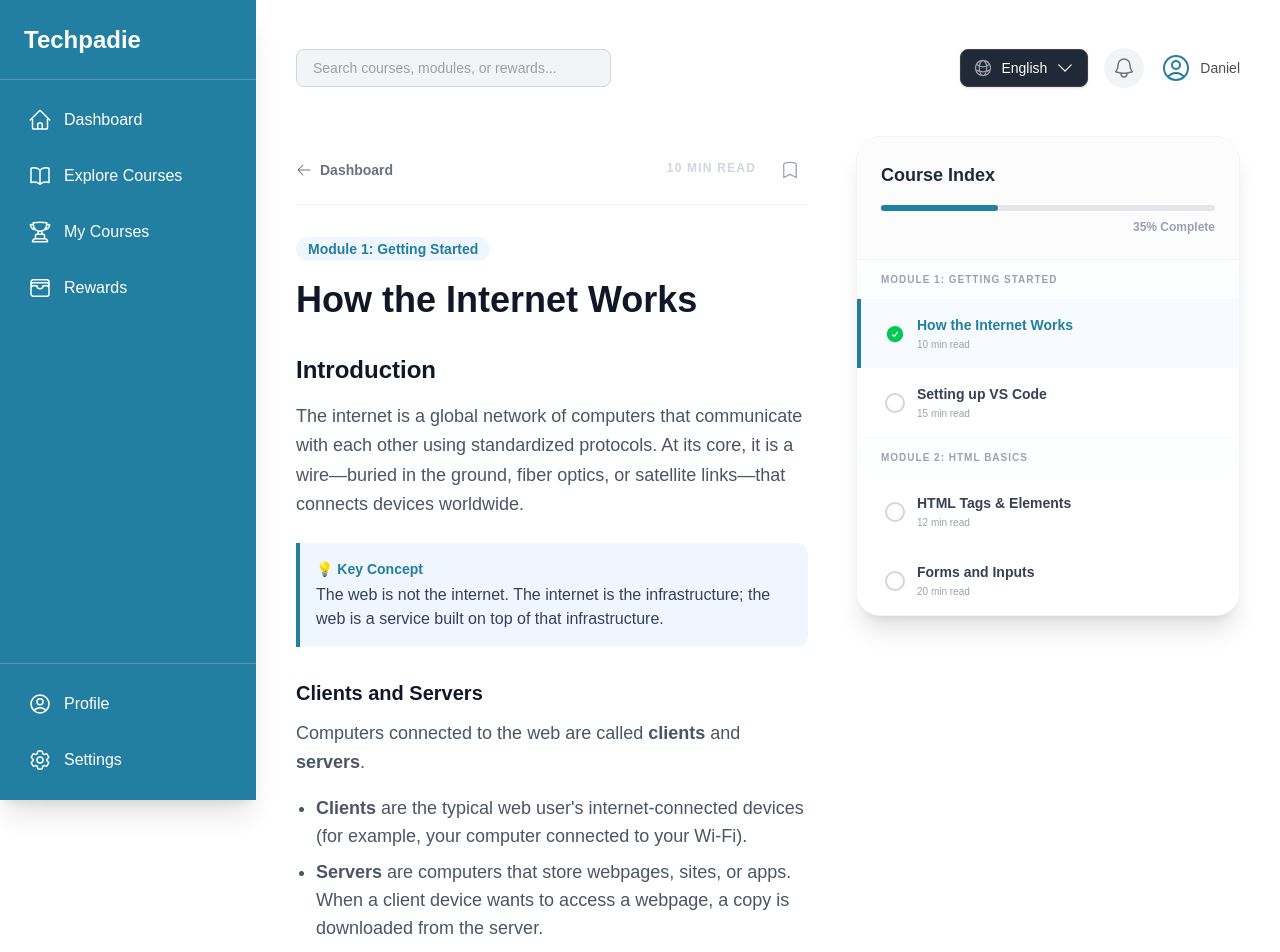
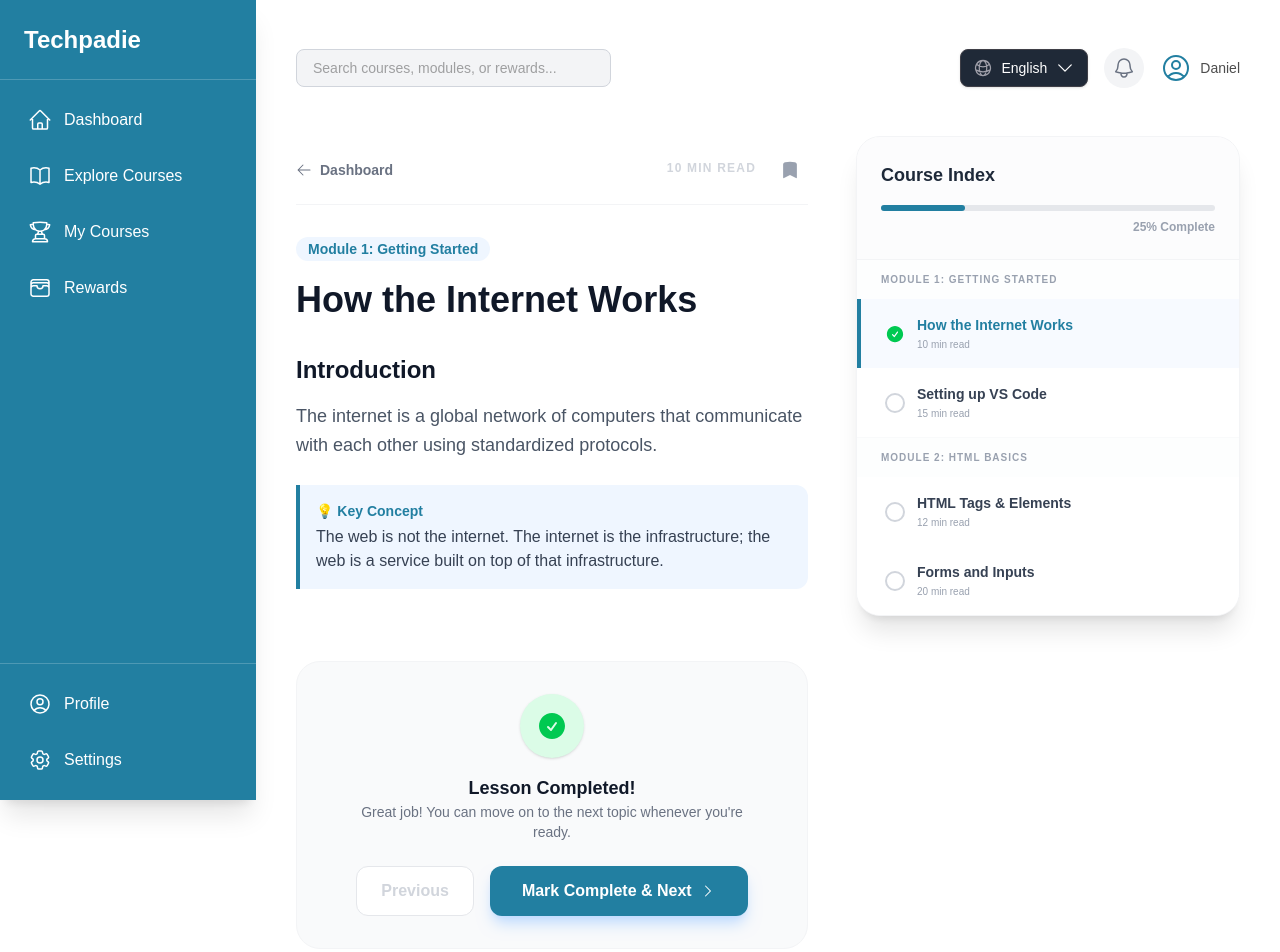
Before and after one commit to TeenGirlsinBlockchain/Techpadie, a Next.js app: page /dashboard/learn/1 in a window 1280 px wide. Shown: the top 952 px of the page. Built offline with nearby package versions, Linux system fonts and the light colour scheme.

Commit message:
made a cool change

```diff
--- a/app/dashboard/learn/[courseId]/page.tsx
+++ b/app/dashboard/learn/[courseId]/page.tsx
@@ -1,21 +1,16 @@
 "use client";
 
-import React, { useState } from 'react';
+import React, { useState, useMemo } from 'react';
 import Link from 'next/link';
 import {
   CheckCircleIcon,
-  ChevronLeftIcon,
   ChevronRightIcon,
-  PlayCircleIcon,
-  BookOpenIcon,
   ArrowLeftIcon,
-  ClipboardDocumentIcon,
-  InformationCircleIcon
+  BookmarkIcon,
+  ClipboardDocumentIcon
 } from '@heroicons/react/24/solid';
-import { ShareIcon, BookmarkIcon } from '@heroicons/react/24/outline';
 
-// --- MOCK DATA: RICH TEXT CONTENT ---
-// In a real app, this would be Markdown or HTML from your database
+// --- MOCK DATA ---
 const COURSE_CONTENT = {
   id: 1,
   title: 'Introduction to Web development',
@@ -31,29 +26,17 @@ const COURSE_CONTENT = {
           duration: '10 min read',
           isCompleted: true,
           type: 'text',
-          // Simulating HTML content
           content: `
             <h2 class="text-2xl font-bold text-gray-900 mb-4">Introduction</h2>
             <p class="mb-6 text-gray-600 leading-relaxed text-lg">
               The internet is a global network of computers that communicate with each other using standardized protocols.
-              At its core, it is a wire—buried in the ground, fiber optics, or satellite links—that connects devices worldwide.
             </p>
-
             <div class="bg-blue-50 border-l-4 border-[#227FA1] p-4 my-6 rounded-r-xl">
               <p class="text-[#227FA1] font-bold text-sm">💡 Key Concept</p>
               <p class="text-gray-700 mt-1">
                 The web is not the internet. The internet is the infrastructure; the web is a service built on top of that infrastructure.
               </p>
             </div>
-
-            <h3 class="text-xl font-bold text-gray-900 mb-3 mt-8">Clients and Servers</h3>
-            <p class="mb-4 text-gray-600 leading-relaxed text-lg">
-              Computers connected to the web are called <strong>clients</strong> and <strong>servers</strong>.
-            </p>
-            <ul class="list-disc pl-5 space-y-2 mb-6 text-gray-600 text-lg">
-              <li><strong>Clients</strong> are the typical web user's internet-connected devices (for example, your computer connected to your Wi-Fi).</li>
-              <li><strong>Servers</strong> are computers that store webpages, sites, or apps. When a client device wants to access a webpage, a copy is downloaded from the server.</li>
-            </ul>
           `
         },
         {
@@ -65,14 +48,9 @@ const COURSE_CONTENT = {
           content: `
              <h2 class="text-2xl font-bold text-gray-900 mb-4">Installation</h2>
              <p class="mb-6 text-gray-600 leading-relaxed text-lg">
-               Visual Studio Code is a lightweight but powerful source code editor which runs on your desktop and is available for Windows, macOS and Linux.
+               Visual Studio Code is a lightweight but powerful source code editor.
              </p>
-
-             <h3 class="text-xl font-bold text-gray-900 mb-3">Your First HTML File</h3>
-             <p class="mb-4 text-gray-600 leading-relaxed text-lg">Create a new file named <code>index.html</code> and paste the following code:</p>
-
-             <div class="mock-code-block"></div>
-          `
+             `
         }
       ]
     },
@@ -80,29 +58,63 @@ const COURSE_CONTENT = {
       id: 2,
       title: 'Module 2: HTML Basics',
       lessons: [
-        { id: 201, title: 'HTML Tags & Elements', duration: '12 min read', isCompleted: false, type: 'text', content: '<p>Content pending...</p>' },
-        { id: 202, title: 'Forms and Inputs', duration: '20 min read', isCompleted: false, type: 'text', content: '<p>Content pending...</p>' },
+        { id: 201, title: 'HTML Tags & Elements', duration: '12 min read', isCompleted: false, type: 'text', content: '<p>HTML stands for HyperText Markup Language...</p>' },
+        { id: 202, title: 'Forms and Inputs', duration: '20 min read', isCompleted: false, type: 'text', content: '<p>Forms are used to collect user input...</p>' },
       ]
     }
   ]
 };
 
 export default function CourseLearnPage({ params }: { params: { courseId: string } }) {
+  // 1. Initialize State
+  // We default to the very first lesson of the first module
   const [activeLesson, setActiveLesson] = useState(COURSE_CONTENT.modules[0].lessons[0]);
+  const [completedLessonIds, setCompletedLessonIds] = useState<number[]>([101]); // Mocking completed IDs
 
-  const handleLessonChange = (lesson: any) => {
-    setActiveLesson(lesson);
-    window.scrollTo({ top: 0, behavior: 'smooth' });
+  // 2. Flatten Lessons for Easy Navigation
+  // This turns the nested structure into a simple list: [Lesson1, Lesson2, Lesson3, Lesson4...]
+  const flatLessons = useMemo(() => {
+    return COURSE_CONTENT.modules.flatMap(module => module.lessons);
+  }, []);
+
+  // 3. Calculate Current Position
+  const currentIndex = flatLessons.findIndex(l => l.id === activeLesson.id);
+  const isFirstLesson = currentIndex === 0;
+  const isLastLesson = currentIndex === flatLessons.length - 1;
+
+  // 4. Navigation Handlers
+  const handleNext = () => {
+    if (!isLastLesson) {
+      const nextLesson = flatLessons[currentIndex + 1];
+      setActiveLesson(nextLesson);
+      window.scrollTo({ top: 0, behavior: 'smooth' });
+    }
+  };
+
+  const handlePrevious = () => {
+    if (!isFirstLesson) {
+      const prevLesson = flatLessons[currentIndex - 1];
+      setActiveLesson(prevLesson);
+      window.scrollTo({ top: 0, behavior: 'smooth' });
+    }
+  };
+
+  const handleMarkComplete = () => {
+    // Add current lesson ID to completed list if not already there
+    if (!completedLessonIds.includes(activeLesson.id)) {
+        setCompletedLessonIds([...completedLessonIds, activeLesson.id]);
+    }
+    // Auto-advance to next lesson
+    handleNext();
   };
 
   return (
-    <div className="flex flex-col lg:flex-row min-h-screen bg-white gap-8 lg:gap-12">
+    <div className="flex flex-col lg:flex-row min-h-screen bg-white gap-8 lg:gap-12 pb-20">
 
-      {/* --- LEFT COLUMN: READING AREA (Comfortable Width) --- */}
-      {/* We use 'lg:w-[65%]' to ensure lines aren't too long to read comfortably */}
+      {/* --- LEFT COLUMN: READING AREA --- */}
       <div className="flex-1 flex flex-col pl-4 lg:pl-0 pr-4 lg:pr-0">
 
-        {/* 1. Navigation Header */}
+        {/* Navigation Header */}
         <div className="sticky top-0 bg-white/90 backdrop-blur-md z-20 py-4 border-b border-gray-100 mb-8">
           <div className="flex items-center justify-between">
             <Link href="/dashboard/my-courses" className="flex items-center gap-2 text-sm font-bold text-gray-500 hover:text-[#227FA1] transition">
@@ -120,27 +132,24 @@ export default function CourseLearnPage({ params }: { params: { courseId: string
           </div>
         </div>
 
-        {/* 2. Article Header */}
+        {/* Article Header */}
         <div className="mb-8">
            <span className="text-[#227FA1] font-bold text-sm bg-blue-50 px-3 py-1 rounded-full">
-             {COURSE_CONTENT.modules.find(m => m.lessons.includes(activeLesson))?.title}
+             {COURSE_CONTENT.modules.find(m => m.lessons.some(l => l.id === activeLesson.id))?.title}
            </span>
            <h1 className="text-3xl md:text-4xl font-black text-gray-900 mt-4 leading-tight">
              {activeLesson.title}
            </h1>
         </div>
 
-        {/* 3. MAIN CONTENT (Rich Text) */}
-        {/* 'prose' class usually handles this, but here we style manually for the demo */}
+        {/* MAIN CONTENT */}
         <div className="w-full max-w-3xl">
-
-           {/* Dynamic HTML Injection (Safe for trusted content) */}
            <div
              className="rich-text-content"
              dangerouslySetInnerHTML={{ __html: activeLesson.content }}
            />
 
-           {/* Manual Component Injection (Example of a Code Block) */}
+           {/* Manual Code Block Injection for Demo */}
            {activeLesson.id === 102 && (
              <div className="bg-gray-900 rounded-xl p-6 my-8 shadow-2xl overflow-x-auto relative group">
                 <button className="absolute top-4 right-4 text-gray-400 hover:text-white opacity-0 group-hover:opacity-100 transition-opacity">
@@ -154,45 +163,69 @@ console.<span className="text-yellow-400">log</span>(welcome);
                 </pre>
              </div>
            )}
-
         </div>
 
-        {/* 4. Completion Action */}
+        {/* COMPLETION ACTION CARD */}
         <div className="mt-12 mb-20 p-8 bg-gray-50 rounded-3xl border border-gray-100 flex flex-col items-center text-center">
-           <div className="w-16 h-16 bg-white rounded-full flex items-center justify-center shadow-sm mb-4">
-              <CheckCircleIcon className="w-8 h-8 text-gray-200" />
+           <div className={`w-16 h-16 rounded-full flex items-center justify-center shadow-sm mb-4 transition-colors ${completedLessonIds.includes(activeLesson.id) ? 'bg-green-100' : 'bg-white'}`}>
+              <CheckCircleIcon className={`w-8 h-8 ${completedLessonIds.includes(activeLesson.id) ? 'text-green-500' : 'text-gray-200'}`} />
            </div>
-           <h3 className="text-lg font-bold text-gray-900">Finished reading?</h3>
+
+           <h3 className="text-lg font-bold text-gray-900">
+               {completedLessonIds.includes(activeLesson.id) ? 'Lesson Completed!' : 'Finished reading?'}
+           </h3>
            <p className="text-gray-500 text-sm mb-6 max-w-sm">
-             Mark this lesson as complete to update your progress and move to the next topic.
+             {completedLessonIds.includes(activeLesson.id)
+                ? "Great job! You can move on to the next topic whenever you're ready."
+                : "Mark this lesson as complete to update your progress and move to the next topic."}
            </p>
+
            <div className="flex gap-4 w-full md:w-auto">
-              <button className="flex-1 md:flex-none px-6 py-3 border border-gray-200 bg-white text-gray-600 font-bold rounded-xl hover:bg-gray-50 transition">
+              {/* PREVIOUS BUTTON */}
+              <button
+                onClick={handlePrevious}
+                disabled={isFirstLesson}
+                className={`flex-1 md:flex-none px-6 py-3 border border-gray-200 bg-white font-bold rounded-xl transition
+                    ${isFirstLesson
+                        ? 'text-gray-300 cursor-not-allowed'
+                        : 'text-gray-600 hover:bg-gray-50'}`}
+              >
                  Previous
               </button>
-              <button className="flex-1 md:flex-none px-8 py-3 bg-[#227FA1] text-white font-bold rounded-xl shadow-lg shadow-blue-200 hover:bg-[#1a637e] transition active:scale-95 flex items-center justify-center gap-2">
-                 Mark Complete & Next
-                 <ChevronRightIcon className="w-4 h-4" />
+
+              {/* MARK COMPLETE & NEXT BUTTON */}
+              <button
+                onClick={handleMarkComplete}
+                disabled={isLastLesson}
+                className={`flex-1 md:flex-none px-8 py-3 font-bold rounded-xl shadow-lg transition active:scale-95 flex items-center justify-center gap-2
+                    ${isLastLesson
+                        ? 'bg-gray-300 text-white cursor-not-allowed shadow-none'
+                        : 'bg-[#227FA1] text-white shadow-blue-200 hover:bg-[#1a637e]'}`}
+              >
+                 {isLastLesson ? 'Course Completed' : 'Mark Complete & Next'}
+                 {!isLastLesson && <ChevronRightIcon className="w-4 h-4" />}
               </button>
            </div>
         </div>
-
       </div>
 
-      {/* --- RIGHT COLUMN: SYLLABUS (Sticky Sidebar) --- */}
+      {/* --- RIGHT COLUMN: SYLLABUS --- */}
       <div className="hidden lg:block w-96 relative">
          <div className="sticky top-8 bg-white border border-gray-100 rounded-[24px] shadow-xl flex flex-col overflow-hidden max-h-[85vh]">
-
-             {/* Header */}
              <div className="p-6 border-b border-gray-100 bg-gray-50/50">
                 <h2 className="text-lg font-bold text-gray-800">Course Index</h2>
                 <div className="w-full bg-gray-200 rounded-full h-1.5 mt-4">
-                    <div className="bg-[#227FA1] h-full rounded-full" style={{ width: `${COURSE_CONTENT.progress}%` }}></div>
+                    {/* Dynamic Progress Bar based on mock state */}
+                    <div
+                        className="bg-[#227FA1] h-full rounded-full transition-all duration-500"
+                        style={{ width: `${(completedLessonIds.length / flatLessons.length) * 100}%` }}
+                    ></div>
                 </div>
-                <p className="text-xs font-bold text-gray-400 mt-2 text-right">{COURSE_CONTENT.progress}% Complete</p>
+                <p className="text-xs font-bold text-gray-400 mt-2 text-right">
+                    {Math.round((completedLessonIds.length / flatLessons.length) * 100)}% Complete
+                </p>
              </div>
 
-             {/* Scrollable List */}
              <div className="flex-1 overflow-y-auto scrollbar-thin">
                 {COURSE_CONTENT.modules.map((module) => (
                    <div key={module.id} className="border-b border-gray-50 last:border-0">
@@ -202,19 +235,23 @@ console.<span className="text-yellow-400">log</span>(welcome);
                       <div>
                          {module.lessons.map((lesson) => {
                             const isActive = activeLesson.id === lesson.id;
+                            const isDone = completedLessonIds.includes(lesson.id);
+
                             return (
                                <div
                                   key={lesson.id}
-                                  onClick={() => handleLessonChange(lesson)}
+                                  onClick={() => {
+                                      setActiveLesson(lesson);
+                                      window.scrollTo({ top: 0, behavior: 'smooth' });
+                                  }}
                                   className={`flex items-center gap-3 p-4 px-6 cursor-pointer transition-all border-l-4
                                     ${isActive
                                        ? 'bg-blue-50/50 border-[#227FA1]'
                                        : 'bg-white border-transparent hover:bg-gray-50'
                                     }`}
                                >
-                                  {/* Icon Status */}
                                   <div>
-                                     {lesson.isCompleted ? (
+                                     {isDone ? (
                                         <CheckCircleIcon className="w-5 h-5 text-green-500" />
                                      ) : (
                                         <div className={`w-5 h-5 rounded-full border-2 ${isActive ? 'border-[#227FA1]' : 'border-gray-300'}`} />
```
